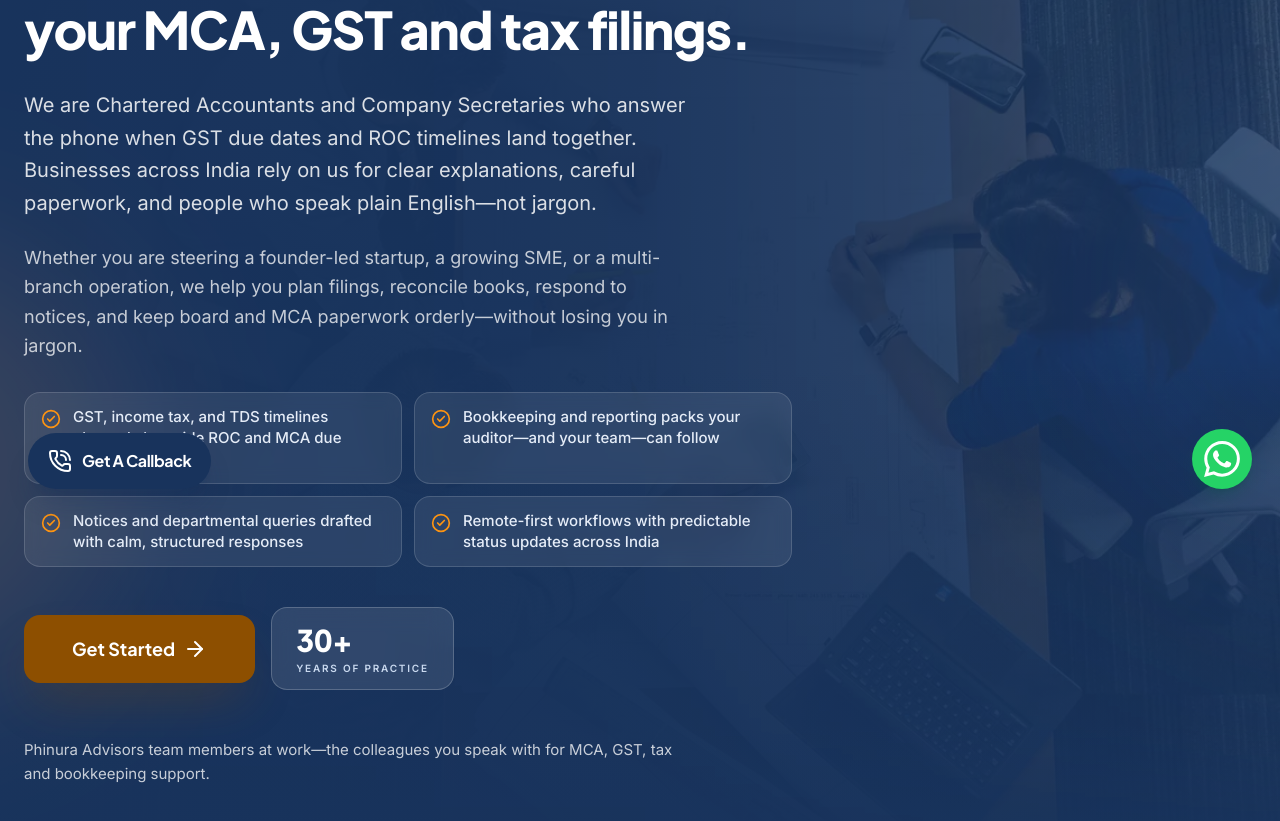
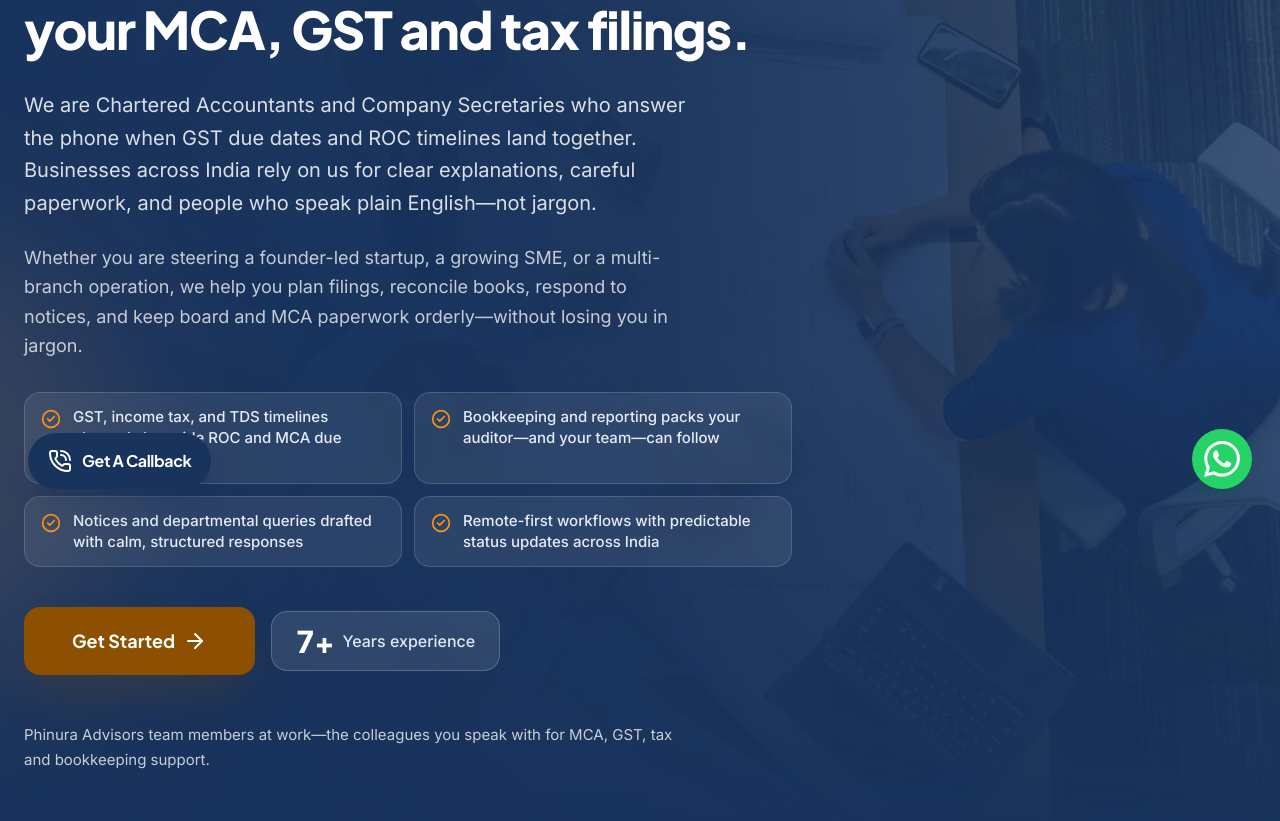
Before and after one commit to RISHABHPORWAL027/Phinura-Advisors-LLP, a React (Vite) app: page /about in a window 1280 px wide. Shown: the part 283-1104 px from the top of the page. Built offline with nearby package versions, Linux system fonts and the light colour scheme; no server answers.

Commit message:
changes 3

```diff
--- a/src/data/siteDetails.json
+++ b/src/data/siteDetails.json
@@ -21,7 +21,7 @@
     "home": {
       "hero": {
         "title": "You run the business.\nWe handle the compliance.",
-        "subtitle": "Hands-on support with MCA filings, GST, and income tax for startups and established businesses—explained in plain English and kept on schedule.",
+        "subtitle": "Hands-on with MCA filings, GST, and income tax—for founders hustling through scale-ups and operators who refuse to gamble on ROC and portal deadlines.",
         "badge": "CA & CS Support for Growing Businesses",
         "buttonText": "Get Free Quote",
         "secondaryButtonText": "Talk to Expert",
@@ -540,8 +540,8 @@
         "photoCaption": "Phinura Advisors team members at work—the colleagues you speak with for MCA, GST, tax and bookkeeping support.",
         "badge": "About us",
         "image": "",
-        "statNumber": "30",
-        "statLabel": "Years of practice"
+        "statNumber": "7",
+        "statLabel": "Years experience"
       },
       "story": {
         "title": "A practice rooted in diligence—and built to scale with every client milestone.",
--- a/src/pages/About.tsx
+++ b/src/pages/About.tsx
@@ -146,13 +146,15 @@ const Hero = () => {
             </AppLink>
 
             {statShow > 0 ? (
-              <div className="flex min-h-[56px] min-w-[11rem] flex-col justify-center rounded-2xl border border-white/20 bg-white/10 px-6 py-3.5 backdrop-blur-md">
-                <div className="font-headline text-2xl font-extrabold tabular-nums text-white sm:text-3xl">
-                  <Counter value={statShow} suffix="+" />
-                </div>
-                <div className="mt-1 text-[10px] font-semibold uppercase leading-tight tracking-[0.18em] text-blue-100/90">
-                  {hero.statLabel}
-                </div>
+              <div className="flex min-h-[52px] flex-1 items-center justify-center rounded-2xl border border-white/20 bg-white/10 px-5 py-3.5 backdrop-blur-md sm:min-h-[56px] sm:min-w-[13rem] sm:flex-initial sm:px-6">
+                <span className="inline-flex items-center justify-center gap-x-2 text-center">
+                  <span className="font-headline text-2xl font-extrabold tabular-nums leading-none text-white sm:text-3xl">
+                    <Counter value={statShow} suffix="+" />
+                  </span>
+                  <span className="text-sm font-medium leading-snug text-blue-50/92 sm:text-base">
+                    {(hero.statLabel ?? "").trim() || "Years experience"}
+                  </span>
+                </span>
               </div>
             ) : null}
           </div>
```
